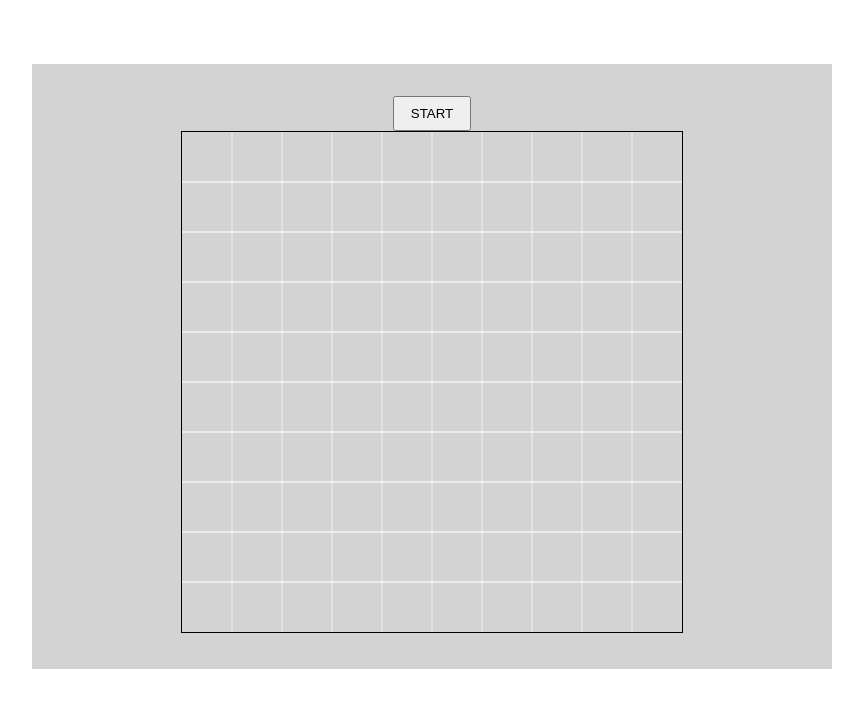
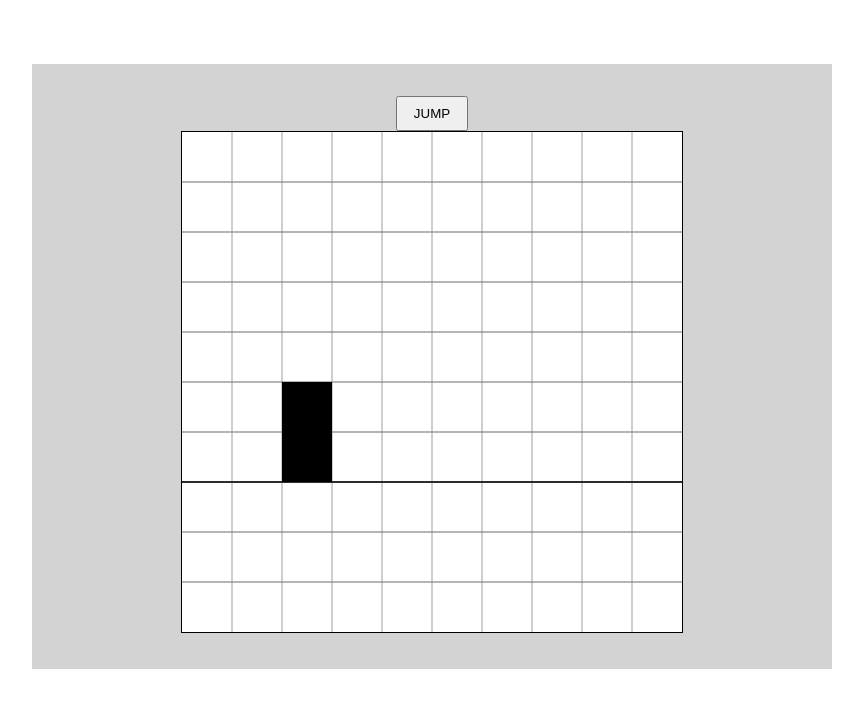
Before and after one commit to ilyapopovs/dino-game, a website built with Vite: page index.html in a window 1280 px wide. Shown: the whole page, without its empty margins (208-1071 px from the left). Built offline with nearby package versions, Linux system fonts and the light colour scheme.

Commit message:
make the player jump

```diff
--- a/index.html
+++ b/index.html
@@ -9,7 +9,7 @@
   <body>
     <div class="container">
       <div>
-        <button id="start-btn" class="btn">START</button>
+        <button id="jump-btn" class="btn">JUMP</button>
       </div>
       <canvas id="board" width="500" height="500"></canvas>
       <div id="app"></div>
--- a/src/drawService.ts
+++ b/src/drawService.ts
@@ -1,4 +1,5 @@
-import { Dot, ObjectSizes, PlayerSize } from './types'
+import { PLAYER_BASE_X } from './main'
+import { CanvasSize, PlayerSize } from './types'
 
 /**
  * Logic for drawing in-game objects
@@ -6,31 +7,61 @@ import { Dot, ObjectSizes, PlayerSize } from './types'
  */
 export class DrawService {
   private context: CanvasRenderingContext2D
+  private canvasSize: CanvasSize
   private playerSize: PlayerSize
 
-  constructor(context: CanvasRenderingContext2D, { playerSize }: ObjectSizes) {
+  constructor(
+    context: CanvasRenderingContext2D,
+    canvasSize: CanvasSize,
+    playerSize: PlayerSize,
+  ) {
     this.context = context
+    this.canvasSize = canvasSize
     this.playerSize = playerSize
   }
 
-  drawMesh(width: number, height: number, interval: number) {
+  clear() {
+    this.context.fillStyle = 'white'
+    this.context.fillRect(0, 0, this.canvasSize.width, this.canvasSize.height)
+  }
+
+  drawMesh(interval: number = 50) {
     const c = this.context
-    for (let x = interval; x < width; x += interval) {
-      for (let y = interval; y < height; y += interval) {
+    c.lineWidth = 0.1
+    c.strokeStyle = 'gray'
+
+    for (let x = interval; x < this.canvasSize.width; x += interval) {
+      for (let y = interval; y < this.canvasSize.height; y += interval) {
         c.beginPath()
         c.moveTo(x, 0)
-        c.lineTo(x, height)
+        c.lineTo(x, this.canvasSize.height)
         c.moveTo(0, y)
-        c.lineTo(width, y)
+        c.lineTo(this.canvasSize.width, y)
         c.closePath()
-        c.lineWidth = 0.1
-        c.strokeStyle = 'white'
         c.stroke()
       }
     }
   }
 
-  drawPlayer({ x, y }: Dot) {
-    this.context.fillRect(x, y, this.playerSize.width, -this.playerSize.height)
+  drawPlayer(y: number) {
+    this.context.fillStyle = 'black'
+    this.context.fillRect(
+      PLAYER_BASE_X,
+      y,
+      this.playerSize.width,
+      -this.playerSize.height,
+    )
+  }
+
+  drawGround(y: number) {
+    const c = this.context
+    c.lineWidth = 1
+    c.strokeStyle = 'black'
+
+    c.beginPath()
+    c.moveTo(0, y)
+    c.lineTo(this.canvasSize.width, y)
+    c.closePath()
+    c.stroke()
   }
 }
--- /dev/null
+++ b/src/gameService.ts
@@ -0,0 +1,10 @@
+/*
+ * Functions for handling game logic
+ */
+
+import { GRAVITY, PLAYER_BASE_Y } from './main'
+
+export function recalculatePlayerState(playerState: any) {
+  playerState.y = Math.min(playerState.y - playerState.speed, PLAYER_BASE_Y)
+  playerState.speed = playerState.speed - GRAVITY
+}
--- a/src/main.ts
+++ b/src/main.ts
@@ -1,17 +1,45 @@
 import './style.css'
 import { DrawService } from './drawService'
+import { recalculatePlayerState } from './gameService'
+import type { CanvasSize, PlayerSize } from './types'
 
+// DOM bindings
 const canvas = document.getElementById('board') as HTMLCanvasElement
 const context = canvas.getContext('2d')!
-const startButton = document.getElementById('start-btn')!
+const jumpButton = document.getElementById('jump-btn')!
 
-const canvasSize = { width: 500, height: 500 }
-const playerSize = { width: 50, height: 100, jump: 150 }
-const playerBasePosition = { x: 100, y: canvasSize.height - 150 }
+// Settings
+const canvasSize: CanvasSize = { width: 500, height: 500 }
+const playerSize: PlayerSize = { width: 50, height: 100 }
+export const PLAYER_BASE_X = 100
+export const PLAYER_BASE_Y = canvasSize.height - 150
+export const JUMP_SPEED = 20
+export const GRAVITY = 1
+const TICKS_PER_SEC = 60
 
-const drawService = new DrawService(context, { playerSize })
-drawService.drawMesh(500, 500, 50)
+const playerState = {
+  y: PLAYER_BASE_Y,
+  speed: 0,
+}
 
-startButton.onclick = () => {
-  drawService.drawPlayer(playerBasePosition)
+const drawService = new DrawService(context, canvasSize, playerSize)
+
+const redraw = () => {
+  drawService.clear()
+  drawService.drawMesh()
+  drawService.drawGround(PLAYER_BASE_Y)
+  drawService.drawPlayer(playerState.y)
 }
+
+const tick = () => {
+  recalculatePlayerState(playerState)
+  redraw()
+}
+
+setInterval(tick, (1 / TICKS_PER_SEC) * 1000)
+
+jumpButton.onclick = () => {
+  if (playerState.y === PLAYER_BASE_Y) {
+    playerState.speed = JUMP_SPEED
+  }
+}
```
Also changed, not shown: src/types.ts (+4 -6 lines).
